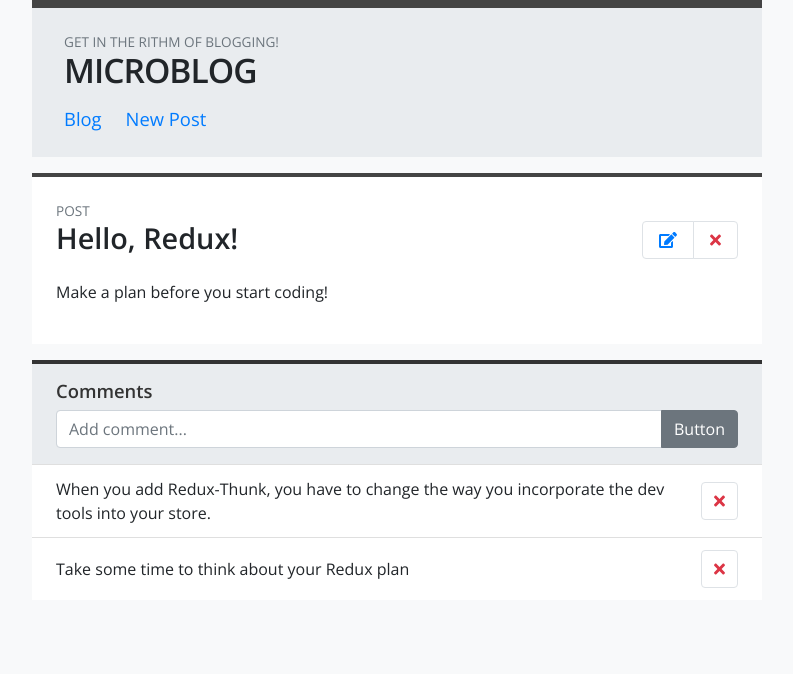
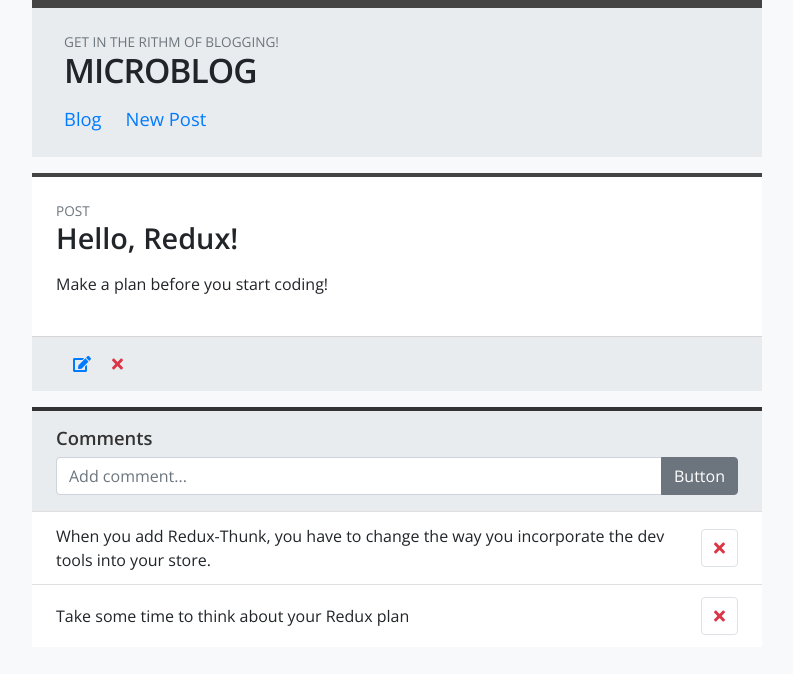
Before and after one commit to chad-schroeder/react-microblog, a React (Create React App) app: page /1 in a window 1280 px wide. Shown: the top 674 px of the page, without its empty margins (243-1036 px from the left). Built offline with nearby package versions, Linux system fonts and the light colour scheme.

Commit message:
Post styling

```diff
--- a/src/components/Post/Post.js
+++ b/src/components/Post/Post.js
@@ -50,11 +50,12 @@
       return (
         <>
           <div
-            className="Post mb-3 p-4 pb-4 bg-white"
-            style={{ borderTop: '4px solid #444' }}
+            className="Post mb-0 p-4 bg-white"
+            style={{
+              borderTop: '4px solid #444',
+              borderBottom: '1px solid #d5d5d5'
+            }}
           >
-            <div className="media">
-              <div className="media-body">
             <p
               className="mb-0 text-muted text-uppercase"
               style={{ fontSize: '0.85rem' }}
@@ -62,33 +63,36 @@
               Post
             </p>
             <h1
-                  className="mb-4 h2"
+              className="mb-3 h2"
               style={{ fontSize: '1.8rem', fontWeight: 600 }}
             >
               {title}
             </h1>
+            <p>{body}</p>
           </div>
-              <div className="ml-3 align-self-center">
+
+          <div
+            className="mb-3 py-2 px-4"
+            style={{ backgroundColor: 'rgb(233, 236, 239)' }}
+          >
             <div className="btn-group" role="group">
               <button
-                    className="btn btn-white px-3 text-primary"
-                    style={{ borderColor: '#dee2e6' }}
+                className="btn btn-link px-3 text-primary"
+                style={{ width: '40px' }}
                 onClick={this.handleEdit}
               >
                 <FontAwesomeIcon icon="edit" />
               </button>
               <button
-                    className="btn btn-white text-danger px-3"
-                    style={{ borderColor: '#dee2e6' }}
+                className="btn btn-link text-danger px-3"
+                style={{ width: '40px' }}
                 onClick={this.deletePost}
               >
                 <FontAwesomeIcon icon="times" />
               </button>
             </div>
           </div>
-            </div>
-            <p>{body}</p>
-          </div>
+
           <CommentList
             comments={comments}
             addComment={this.addComment}
```
Lines whose indentation alone changed are shown as unchanged.
